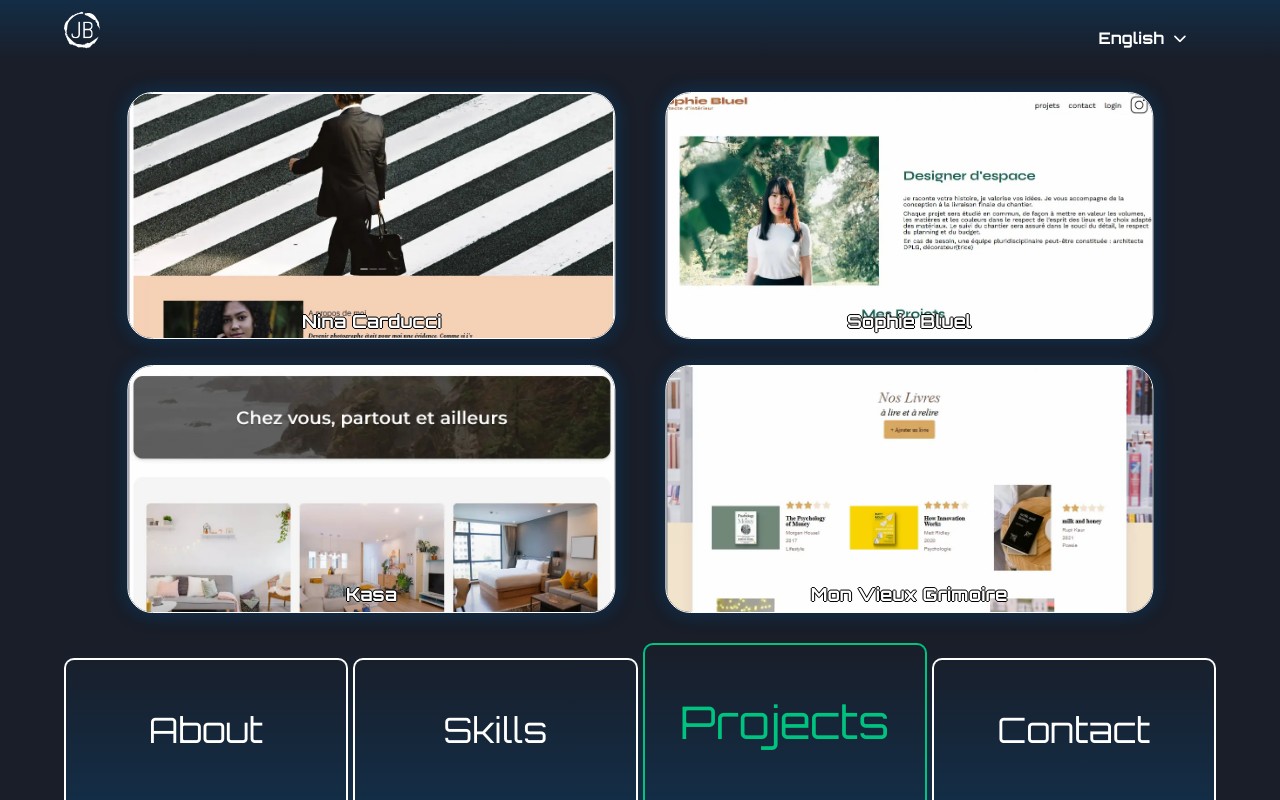
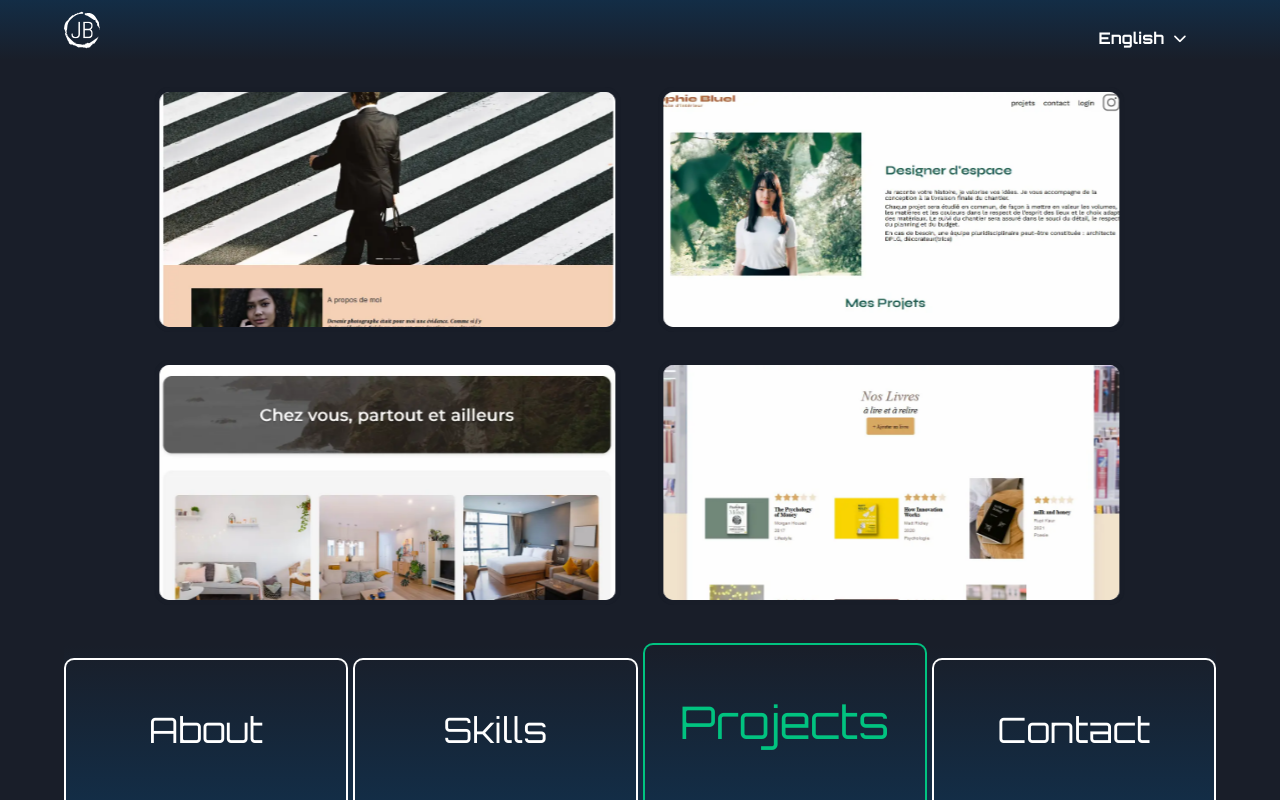
Before and after one commit to Scarnee/Portfolio_Jordane_Brosset, a React (Vite) app: page /projects in a window 1280 px wide. Built offline with nearby package versions, Linux system fonts and the light colour scheme.

Commit message:
Improving projects page

```diff
--- a/src/components/projectCard/ProjectCard.jsx
+++ b/src/components/projectCard/ProjectCard.jsx
@@ -1,18 +1,21 @@
-import './ProjectCard.scss'
-import { Link } from 'react-router-dom'
+import "./ProjectCard.scss";
+import { Link } from "react-router-dom";
 
 
-export default function ProjectCard({id, title, URL, tags, imageURL, description}) {
+export default function ProjectCard({ id, title, URL, tags, imageURL, description }) {
     return (
-    <Link to={URL} id={id} target='_blank' className='card'>
+        <div className="card">
             <img src={imageURL} alt={`${title}_${id}`}></img>
-        <h2>{title}</h2>
+            <div className="cardContent">
+                <h2 className="cardTitle">{title}</h2>
                 <ul>
                     {tags.map((tag) => (
                         <li key={tag}>{tag}</li>
                     ))}
                 </ul>
-        <h3>{description}</h3>
-    </Link>
-  )
+                <h3 className="cardDescription">{description}</h3>
+                <Link to={URL} id={id} target="_blank" className="gitLink"><button className="btnGit">Source Code</button></Link>
+            </div>
+        </div>
+    );
 }
--- a/src/components/projectCard/ProjectCard.scss
+++ b/src/components/projectCard/ProjectCard.scss
@@ -1,141 +1,153 @@
-@import '../../utils/names_variables.scss';
+@import "../../utils/names_variables.scss";
 
 .card {
     position: relative;
     width: 100%;
-    border: solid 1px $fifth-color;
+    height: 95%;
+    background-color: #f2f2f2;
+    border-radius: 10px;
+    display: flex;
+    align-items: center;
+    justify-content: center;
     overflow: hidden;
-    border-radius: 25px;
-    z-index: 1000;
-    box-shadow: 0px 0px 15px 5px $second-color;
-    -webkit-transition : all 0.5s ease;
-    transition: all 0.5s ease;
-    :hover {
-        z-index: 500;
-        background: rgb(0, 0, 0, 0.9);
-        opacity: 0.2;
-        scale: 1.1;
-        transition: 0.5s;
+    perspective: 1000px;
+    box-shadow: 0 0 0 5px $first-color;
+    transition: all 0.6s cubic-bezier(0.175, 0.885, 0.32, 1.275);
+    box-sizing: border-box;
+    -webkit-box-sizing: border-box;
+    -moz-box-sizing: border-box;
 }
-    :hover~ul{
+.card:hover {
+    transform: scale(1.05);
+    box-shadow: 0px 4px 4px $third-color;
+}
+
+.cardContent {
+    position: absolute;
     display: flex;
-    }
-    img {
-        position: absolute;
-        top: 0%;
-        left: 0%;
+    flex-direction: column;
+    justify-content: space-evenly;
+    top: 0;
+    left: 0;
     width: 100%;
     height: 100%;
-        border: solid 1px white;
-        object-fit: cover;
+    padding: 20px;
+    box-sizing: border-box;
+    color: $second-color;
+    align-items: center;
+    background-color: #f2f2f2;
+    transform: rotateX(-90deg);
+    transform-origin: bottom;
+    transition: all 0.6s cubic-bezier(0.175, 0.885, 0.32, 1.275);
+}
+.card:hover .cardContent {
+    transform: rotateX(0deg);
+}
+.cardContent ul {
+    width: 100%;
+    padding: 0;
+    display: flex;
+    list-style-type: none;
+    justify-content: space-evenly;
+    li{
+
+    }
 }
 
-   h2{
-        position: absolute;
-        width: 88%;
-        left: 6%;
+.card img {
+    width: 100%;
+    height: 100%;
+    object-fit: cover;
+    transition: all 0.6s cubic-bezier(0.175, 0.885, 0.32, 1.275);
+}
+.card:hover ~ img {
+    scale: 0;
+}
+.cardTitle {
+    margin: 0;
+    font-size: 24px;
+    color: $third-color;
     font-weight: 700;
-        font-size: 18px;
-        color: white;
-        margin: 0;
-        text-shadow: 1px 0 0 #000, 0 -1px 0 #000, 0 1px 0 #000, -1px 0 0 #000;
-        bottom: 2.5%;
 }
-    ul {
-        z-index: 1;
-        margin: 0;
-        padding: 0;
-        padding-top: 25px;
+
+.cardDescription {
+    margin: 10px 0 0;
+    font-size: 14px;
+    line-height: 1.4;
+}
+
+.gitLink{
+        width: 50%;
+
+}
+.btnGit{
+    font-family: "Orbitron", sans-serif;
+    font-optical-sizing: auto;
+    font-style: normal;
     width: 100%;
-        display: none;
-        position: absolute;
-        list-style-type: none;
+    padding: 15px;
+    border-radius: 8px;
+    background: $third-color;
+    border: none;
     color: $fifth-color;
-        flex-direction: column;
-        gap: 10px;
-        align-items: center;
-         li{
-            padding: 2px 5px 2px 5px;
-            border: solid 1px $fifth-color;
-            border-radius: 5px;
+    cursor: pointer;
 }
+@include phone {
+    .card {
+        .cardContent{
+            display: flex;
+            background-color: #f2f2f2;
+            opacity: 0.9;
+            transform: rotateX(0deg);
         }
-    h3 {
-        z-index: 1;
-        margin: 0;
-        align-self: center;
-        left: 5%;
-        width: 90%;
-        display: none;
-        position: absolute;
-        color: $fifth-color;
-        top: 50%;
-        text-align: center;
-    }
-    :hover~h3{
-        display: block;
-        text-align: center;
-    }
-}
-@include phone{
-    .card{
-
-        h1{
-            font-size: 20px;
+        .cardTitle {
+            font-size: 10px;
             z-index: 1000;
         }
-        img{
-            z-index: 0;
-            background: rgb(0, 0, 0, 0.9);
-            opacity: 0.2;
-        }
-        h2{
-            font-size: 14px;
+
+        ul {
+            font-size: 10px;
             z-index: 1000;
         }
-        ul{
-            display: flex;
-            font-size: 10px;
-            flex-direction: row;
-            justify-content: space-evenly;
-            z-index: 1000;
-        }
-        h3{
+        .cardDescription {
             display: block;
             font-size: 10px;
             z-index: 1000;
             text-shadow: 0.2px 0 0 #000, 0 -0.2px 0 #000, 0 0.2px 0 #000, -0.2px 0 0 #000;
         }
+        .btnGit{
+            font-size: 8px;
+            padding: 6px;
         }
     }
-@include tablet{
-    .card{
-        h1{
-            font-size: 30px;
+}
+@include tablet {
+    .card {
+        .cardContent{
+            display: flex;
+            background-color: #f2f2f2;
+            opacity: 0.9;
+            transform: rotateX(0deg);
+        }
+        .cardTitle {
+            font-size: 22px;
             z-index: 1000;
         }
-        img{
-            z-index: 0;
-            background: rgb(0, 0, 0, 0.9);
-            opacity: 0.2;
-        }
-        h2{
-            font-size: 25px;
+
+        ul {
+            font-size: 14px;
             z-index: 1000;
         }
-        ul{
-            flex-wrap: wrap;
-            display: flex;
-            font-size: 18px;
-            flex-direction: row;
-            justify-content: space-evenly;
-            z-index: 1000;
-        }
-        h3{
+        .cardDescription {
             display: block;
-            font-size: 18px;
+            font-size: 14px;
             z-index: 1000;
             text-shadow: 0.2px 0 0 #000, 0 -0.2px 0 #000, 0 0.2px 0 #000, -0.2px 0 0 #000;
         }
+        .btnGit{
+            font-size: 12px;
+            padding: 10px;
+        }
+
     }
 }
--- a/src/pages/Projects/Projects.scss
+++ b/src/pages/Projects/Projects.scss
@@ -5,9 +5,11 @@
     display: grid;
     grid-template-columns: 1fr 1fr ;
     gap: 5%;
-    padding-top: 2.5%;
-    padding-bottom: 2.5%;
+   padding: 2.5%;
     box-sizing: border-box;
+    -webkit-box-sizing: border-box;
+    -moz-box-sizing: border-box;
+    overflow: hidden;
 }
 @include phone{
     .mainProjects{
--- a/src/pages/Skills/Skills.scss
+++ b/src/pages/Skills/Skills.scss
@@ -42,6 +42,9 @@
         i {
             color: $fifth-color;
             font-size: 25px;
+        }
+        i:hover{
+            color: $third-color;
         }
     }
 }
```
Lines whose indentation alone changed are shown as unchanged.
